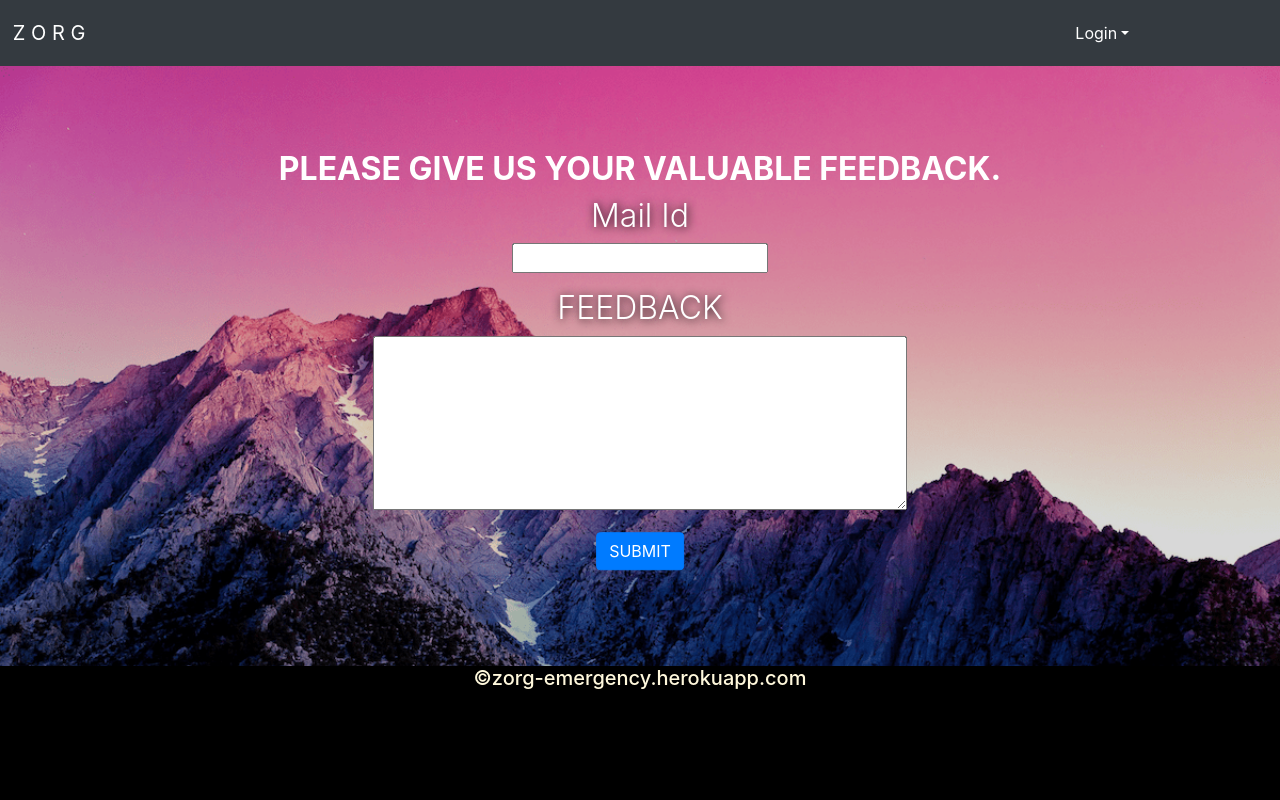
After one commit to arjunqwerty/Zorg-V3, a Flask app: page /feedback in a window 1280 px wide. The commit adds this page. Run offline with Flask 2, Linux system fonts and the light colour scheme; some libraries are stand-ins or nearby versions.

Commit message:
added feedback

```diff
--- /dev/null
+++ b/templates/feedback.html
@@ -0,0 +1,105 @@
+<!DOCTYPE html>
+<html lang="en" dir="ltr">
+    <head>
+        <meta charset="utf-8">
+        <title>ZORG</title>
+        <link rel="stylesheet" href="https://stackpath.bootstrapcdn.com/bootstrap/4.5.0/css/bootstrap.min.css" integrity = "sha384-9aIt2nRpC12Uk9gS9baDl411NQApFmC26EwAOH8WgZl5MYYxFfc+NcPb1dKGj7Sk" crossorigin = "anonymous">
+        <link rel="stylesheet" href="https://maxcdn.bootstrapcdn.com/bootstrap/4.5.0/css/bootstrap.min.css">
+        <style>
+        html, body {
+          min-height: 100%;
+          background-color: black;
+          color: cornsilk;
+        }
+        .carousel-caption {
+          position: absolute;
+          top: 30%;
+          transform: translateY(-30%);
+        }
+        .flash-message {
+          position: relative;
+          top: -50%;
+        }
+        .carousel-caption h1 {
+          font-size: 200%;
+          font-weight: bold;
+          text-transform: uppercase;
+        }
+        .carousel-caption h3 {
+          font-size: 200%;
+          font-weight: 500%;
+          text-shadow: 1px 1px 10px #000;
+        }
+        form {
+          width: 100%;
+          padding: 20px;
+          position: absolute;
+          top: 0%;
+        }
+        button {
+          width: auto;
+          position: absolute;
+          align-self: stretch;
+          padding: 10px 0;
+          margin: 0px auto;
+          border-radius: 5px;
+          border: none;
+          background: #8ebf42;
+          font-size: 14px;
+          font-weight: 600;
+          color: #fff;
+          text-align: center;
+          transform: translateX(-50%);
+          }
+        button:hover {
+            background: none;
+        }
+        div div div img {
+          width: 100%;
+        }
+        .footer123{
+          position: absolute;
+          transform: translateY(-100%);
+          background-color: black;
+          color: cornsilk;
+        }
+        </style>
+    </head>
+    <body>
+        {% include "includes/_navbar.html" %}
+      <div id="slides" class="carousel slide" data-ride="carousel">
+        <div class="carousel-inner">
+          <div class="carousel-item active text-center">
+            <img src={{ url_for('static',filename='background.png')}} alt="Carousel1">
+            <div class="carousel-caption">
+              <div class="flash-message">
+              {% include "includes/_messages.html" %}
+              </div>
+              <form method="POST">
+                  <h1>Please give us your valuable feedback.</h1>
+                  <div align="center" class="form-group">
+                    <h3 class="display-2">Mail Id</h3>
+                    <input class="text" type="text" name="mailid" required="">
+                  </div>
+                  <div align="center" class="form-group">
+                      <h3 class="display-2">FEEDBACK</h3>
+                      <textarea name="feedback" cols="50" rows="7" required=""></textarea>
+                  </div>
+                  <button type="submit" class="btn btn-primary" value="submit">SUBMIT</button>
+              </form>
+            </div>
+          </div>
+        </div>
+      </div>
+      <div class="col-12 text-center footer123">
+        <h5 class="display-5">&copy;zorg-emergency.herokuapp.com</h5>
+        <br class="dark-2">
+      </div>
+
+    <script src="https://code.jquery.com/jquery-3.5.1.slim.min.js" integrity="sha384-DfXdz2htPH0lsSSs5nCTpuj/zy4C+OGpamoFVy38MVBnE+IbbVYUew+OrCXaRkfj" crossorigin="anonymous"></script>
+		<script src="https://maxcdn.bootstrapcdn.com/bootstrap/3.4.1/js/bootstrap.min.js"></script>
+		<script src="https://ajax.googleapis.com/ajax/libs/jquery/3.5.1/jquery.min.js"></script>
+		<script src="https://cdnjs.cloudflare.com/ajax/libs/popper.js/1.16.0/umd/popper.min.js"></script>
+		<script src="https://maxcdn.bootstrapcdn.com/bootstrap/4.5.0/js/bootstrap.min.js"></script>
+  </body>
+</html>
--- a/zorg.py
+++ b/zorg.py
@@ -10,7 +10,7 @@ from modules import *
 
 app=Flask(__name__)
 
-ENV = 'prod'
+ENV = 'dev'
 
 developer='Arjun'
 
@@ -31,17 +31,26 @@ db=SQLAlchemy(app)
 
 @app.route('/', methods=['GET','POST'])
 def home():
+    return render_template('index.html')
+
+@app.route('/feedback', methods=['GET','POST'])
+def feedback():
     if request.method == "POST":
         mailid = request.form['mailid']
         feedback = request.form['feedback']
         try:
             emailsend(mailid, "Feedback Submitted:\n"+feedback)
             flash('Your response has been recorded','success')
+            return redirect(url_for('home'))
         except:
             flash('Please enter all the details asked for','danger')
-        return render_template('index.html')
-    return render_template('index.html')
+            return render_template('feedback.html')
+        return render_template('feedback.html')
+    return render_template('feedback.html')
 
+@app.route('/footer',methods=['GET','POST'])
+def footer():
+    return render_template('Bootstrap Footer Template.html')
 @app.route('/route', methods=['GET','POST'])
 def route():
     return render_template('route.html')
```
Also changed, not shown: templates/index.html (+39 -48 lines).
